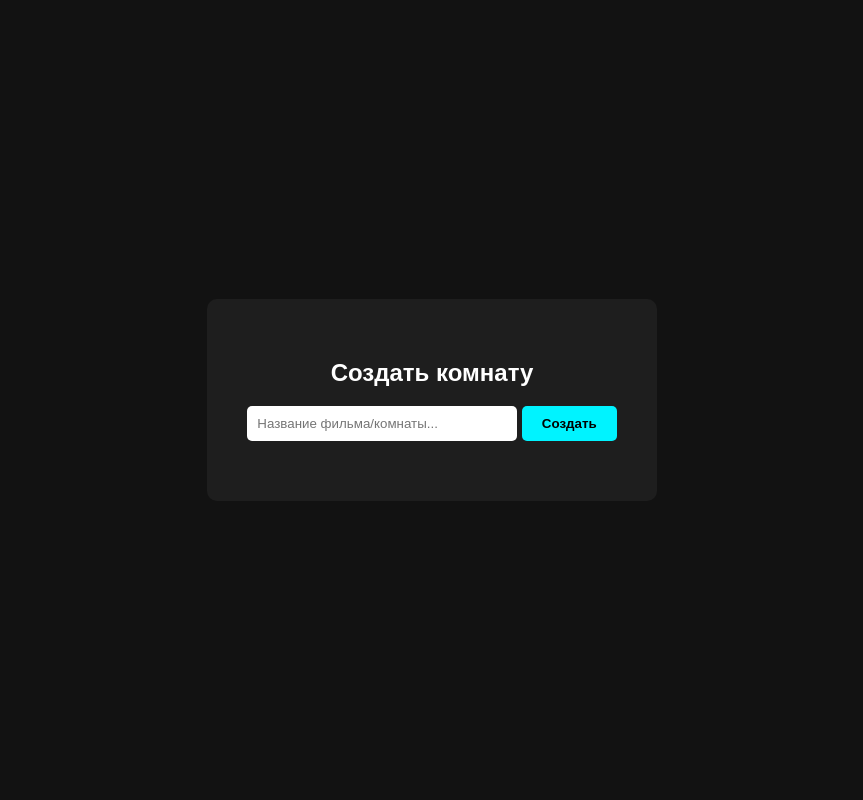
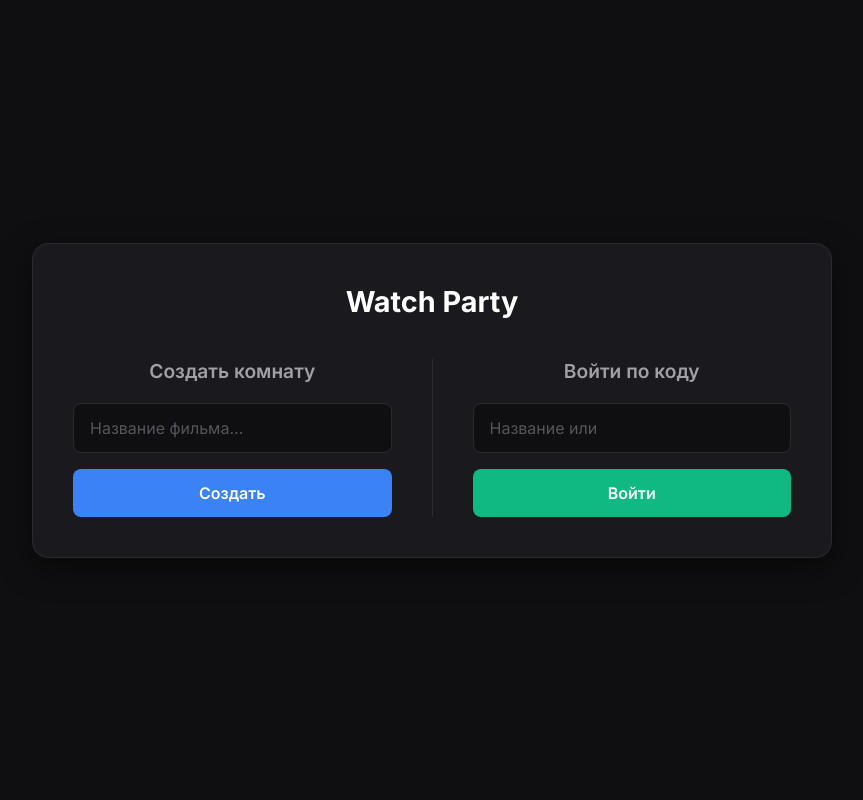
Before and after one commit to ad1da7/ZETROOM, a Django app: page / in a window 1280 px wide. Shown: the whole page, without its empty margins (208-1071 px from the left). Run offline with Django 5.2, Linux system fonts and the light colour scheme.

Commit message:
Кастомизация интерфейса и поиск комнат по названию/коду

```diff
--- a/rooms/urls.py
+++ b/rooms/urls.py
@@ -2,7 +2,8 @@ from django.urls import path
 from . import views
 
 urlpatterns = [
-    path('', views.index, name='index'),
-    path('create/', views.create_room, name='create_room'),
-    path('room/<uuid:room_uuid>/', views.room_detail, name='room_detail'),
+    path('', views.index, name='index'), #главная страница
+    path('create/', views.create_room, name='create_room'), #создание комнаты
+    path('join/', views.join_room, name='join_room'), #поиск и вход в комнату
+    path('room/<uuid:room_uuid>/', views.room_detail, name='room_detail'), #сама комната
 ]
--- a/rooms/views.py
+++ b/rooms/views.py
@@ -1,36 +1,67 @@
 from django.shortcuts import render, redirect, get_object_or_404
-from .models import Room, Participant
+from .models import Room, Participant, Message
 from django.contrib.auth.models import User
 
-
 def index(request):
+    # открываем главную страницу
     return render(request, 'index.html')
-
 
 def create_room(request):
     if request.method == 'POST':
         room_name = request.POST.get('room_name')
-        # Создаем комнату
+        # создаем комнату в базе
         new_room = Room.objects.create(name=room_name)
+        # перекидываем в созданную комнату
         return redirect('room_detail', room_uuid=new_room.uuid)
     return redirect('index')
 
+def join_room(request):
+    if request.method == 'POST':
+        query = request.POST.get('query')  # берем то что ввел пользователь
+        room = None
+        try:
+            # сначала ищем по коду (uuid)
+            room = Room.objects.get(uuid=query)
+        except (Room.DoesNotExist, ValueError):
+            # если не нашли по коду ищем по названию
+            room = Room.objects.filter(name__icontains=query).first()
+
+        if room:
+            # если нашли перекидываем в комнату
+            return redirect('room_detail', room_uuid=room.uuid)
+        else:
+            # если не нашли показываем ошибку на главной
+            return render(request, 'index.html', {'error': 'комната не найдена'})
+    return redirect('index')
 
 def room_detail(request, room_uuid):
     room = get_object_or_404(Room, uuid=room_uuid)
 
-    # ЛОГИКА ВХОДА: Добавляем участника     если его еще нет
-    # Так как у нас нет страницы регистрации , мы создадим анонимного   гостя
+    # добавляем участника если его еще нет
     if request.user.is_authenticated:
         current_user = request.user
     else:
-        # Создаем гостя (или берем первого попавшегося)
+        # создаем гостя если нет авторизации
         current_user, created = User.objects.get_or_create(username="Guest")
 
-    # добавляем в комнату (get_or_create чтобы не дублировать)
+    # записываем гостя в комнату
     Participant.objects.get_or_create(room=room, user=current_user)
 
-    #получаем список всех участников этой комнаты
+    # логика чата: если отправили сообщение
+    if request.method == 'POST':
+        text = request.POST.get('message_text')
+        if text:
+            Message.objects.create(room=room, user=current_user.username, text=text)
+            # перезагружаем страницу чтобы увидеть сообщение
+            return redirect('room_detail', room_uuid=room.uuid)
+
+    # получаем список всех участников
     participants = room.participants.all()
+    # получаем все сообщения этой комнаты по порядку
+    messages = room.messages.all().order_by('created_at')
 
-    return render(request, 'room.html', {'room': room, 'participants': participants})
+    return render(request, 'room.html', {
+        'room': room,
+        'participants': participants,
+        'messages': messages
+    })
--- a/templates/index.html
+++ b/templates/index.html
@@ -2,22 +2,175 @@
 <html lang="ru">
 <head>
     <meta charset="UTF-8">
-    <title>Создать кинозал</title>
+    <meta name="viewport" content="width=device-width, initial-scale=1.0">
+    <title>Watch Party | Кинозал</title>
+    <link href="https://fonts.googleapis.com/css2?family=Inter:wght@400;600;700&display=swap" rel="stylesheet">
     <style>
-        body { background: #121212; color: white; font-family: Arial; display: flex; justify-content: center; align-items: center; height: 100vh; margin: 0; }
-        .box { background: #1e1e1e; padding: 40px; border-radius: 10px; text-align: center; }
-        input { padding: 10px; width: 250px; margin-bottom: 20px; border-radius: 5px; border: none; }
-        button { background: #00f3ff; color: black; padding: 10px 20px; border: none; border-radius: 5px; font-weight: bold; cursor: pointer; }
+        * { margin: 0; padding: 0; box-sizing: border-box; }
+
+        body {
+            font-family: 'Inter', sans-serif;
+            background-color: #0f0f11;
+            color: #ffffff;
+            min-height: 100vh;
+            display: flex;
+            justify-content: center;
+            align-items: center;
+        }
+
+        .container {
+            background-color: #1a1a1e;
+            border: 1px solid #2a2a30;
+            border-radius: 16px;
+            padding: 40px;
+            width: 100%;
+            max-width: 800px;
+            box-shadow: 0 10px 30px rgba(0, 0, 0, 0.5);
+        }
+
+        .title {
+            text-align: center;
+            font-size: 1.8rem;
+            font-weight: 700;
+            margin-bottom: 40px;
+            color: #ffffff;
+        }
+
+        .forms-wrapper {
+            display: flex;
+            gap: 40px;
+        }
+
+        .form-block {
+            flex: 1;
+            display: flex;
+            flex-direction: column;
+        }
+
+        .form-block h2 {
+            font-size: 1.2rem;
+            font-weight: 600;
+            margin-bottom: 20px;
+            color: #a0a0a5;
+            text-align: center;
+        }
+
+        input {
+            width: 100%;
+            padding: 14px 16px;
+            margin-bottom: 16px;
+            background-color: #0f0f11;
+            border: 1px solid #2a2a30;
+            border-radius: 8px;
+            color: #ffffff;
+            font-family: 'Inter', sans-serif;
+            font-size: 1rem;
+            outline: none;
+            transition: border-color 0.2s;
+        }
+
+        input:focus {
+            border-color: #55555c;
+        }
+
+        input::placeholder {
+            color: #55555c;
+        }
+
+        button {
+            width: 100%;
+            padding: 14px;
+            border: none;
+            border-radius: 8px;
+            font-family: 'Inter', sans-serif;
+            font-size: 1rem;
+            font-weight: 600;
+            cursor: pointer;
+            transition: background-color 0.2s, transform 0.1s;
+        }
+
+        button:active {
+            transform: scale(0.98);
+        }
+
+        .btn-create {
+            background-color: #3b82f6; /* Синий */
+            color: white;
+        }
+
+        .btn-create:hover {
+            background-color: #2563eb;
+        }
+
+        .btn-join {
+            background-color: #10b981; /* Зеленый */
+            color: white;
+        }
+
+        .btn-join:hover {
+            background-color: #059669;
+        }
+
+        .divider {
+            width: 1px;
+            background-color: #2a2a30;
+        }
+
+        .error-message {
+            background-color: #ef4444;
+            color: white;
+            padding: 12px;
+            border-radius: 8px;
+            margin-bottom: 16px;
+            text-align: center;
+            font-size: 0.9rem;
+        }
+
+        /* Для мобильных телефонов */
+        @media (max-width: 600px) {
+            .forms-wrapper {
+                flex-direction: column;
+                gap: 30px;
+            }
+            .divider {
+                width: 100%;
+                height: 1px;
+            }
+        }
     </style>
 </head>
 <body>
-    <div class="box">
-        <h2>Создать комнату</h2>
-        <form method="POST" action="{% url 'create_room' %}">
-            {% csrf_token %}
-            <input type="text" name="room_name" placeholder="Название фильма/комнаты..." required>
-            <button type="submit">Создать</button>
-        </form>
+    <div class="container">
+        <div class="title">Watch Party</div>
+
+        <div class="forms-wrapper">
+            <!-- Блок создания -->
+            <div class="form-block">
+                <h2>Создать комнату</h2>
+                <form method="POST" action="{% url 'create_room' %}">
+                    {% csrf_token %}
+                    <input type="text" name="room_name" placeholder="Название фильма..." required autocomplete="off">
+                    <button type="submit" class="btn-create">Создать</button>
+                </form>
+            </div>
+
+            <div class="divider"></div>
+
+            <!-- Блок входа -->
+            <div class="form-block">
+                <h2>Войти по коду</h2>
+
+                {% if error %}
+                    <div class="error-message">{{ error }}</div>
+                {% endif %}
+
+                <form method="POST" action="{% url 'join_room' %}">
+                    {% csrf_token %}
+                    <input type="text" name="query" placeholder="Название или " required autocomplete="off">
+                    <button type="submit" class="btn-join">Войти</button>
+                </form>
+            </div>
+        </div>
     </div>
 </body>
 </html>
```
Also changed, not shown: rooms/models.py (+19 -25 lines), templates/room.html (+32 -10 lines), db.sqlite3 (deleted), rooms/migrations/0003_delete_message.py (added), rooms/migrations/0004_message.py (added), 2 other files.
